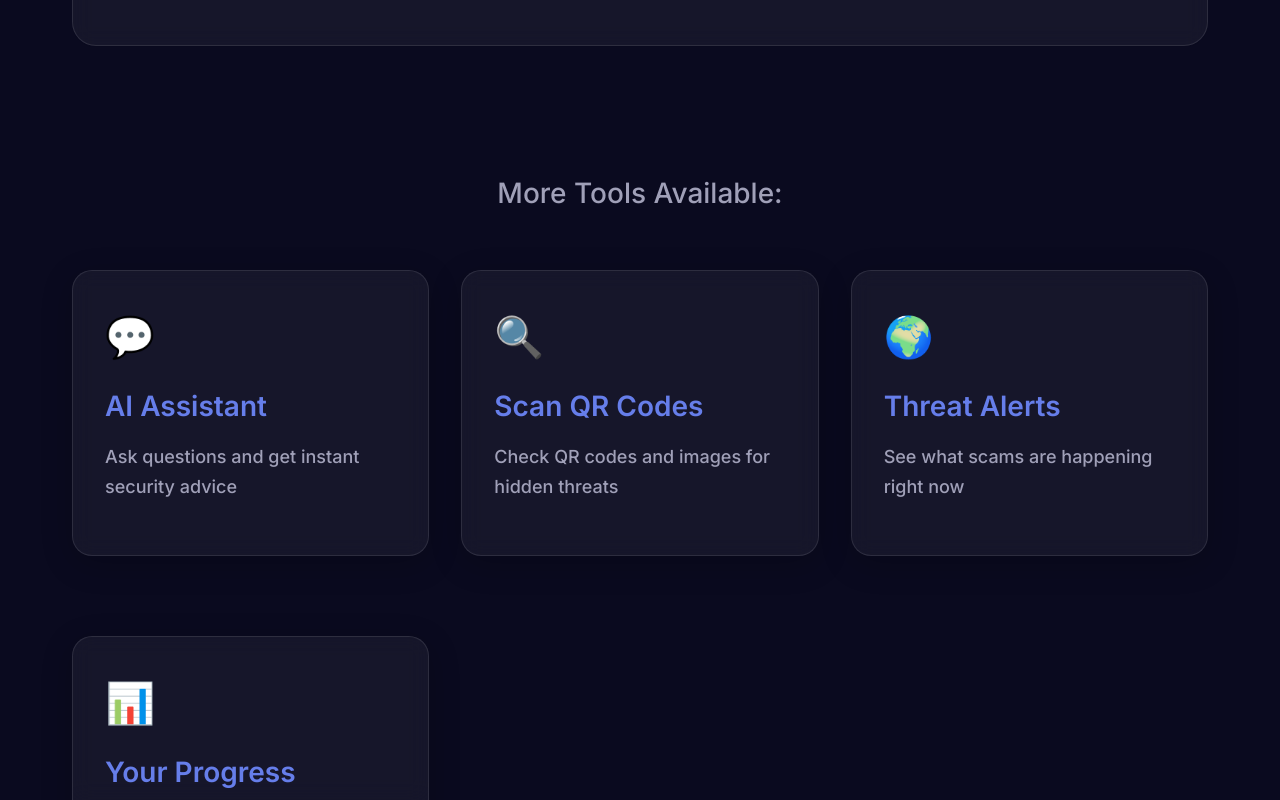
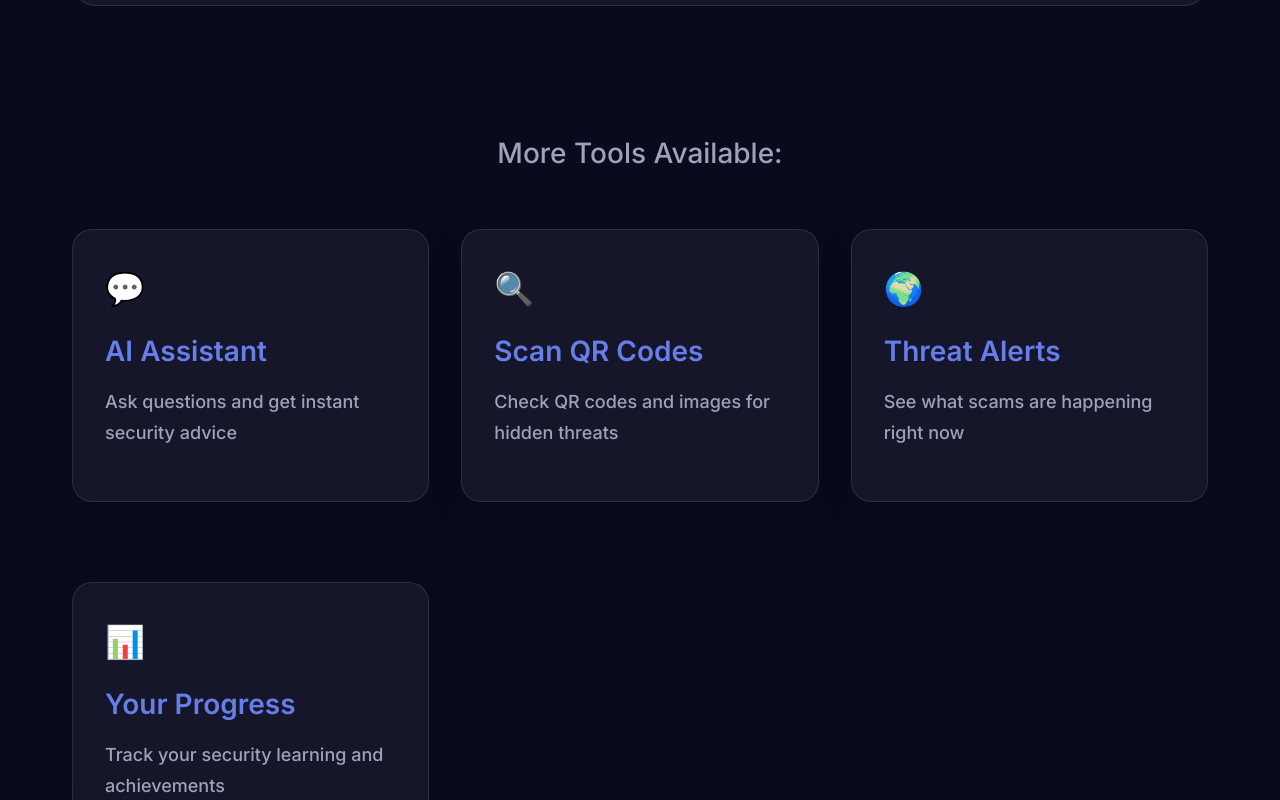
Before and after one commit to mayankranjancoc-byte/cyberguardian, a Next.js app: page / in a window 1280 px wide. Shown: the part 2000-2800 px from the top of the page. Built offline with nearby package versions, Linux system fonts and the light colour scheme.

Commit message:
Refine icon sizes for more professional appearance
- Reduced feature card icons from 5rem to 3rem
- Reduced hero icon from 6rem to 4.5rem
- Reduced additional card icons from 2.5rem to 2rem
- Maintains accessibility while improving visual balance

```diff
--- a/app/page.js
+++ b/app/page.js
@@ -4,7 +4,7 @@ export default function Home() {
             {/* Hero Section - Simple and Clear */}
             <div className="container" style={{ textAlign: 'center', paddingTop: '4rem', paddingBottom: '2rem' }}>
                 <div className="floating" style={{
-                    fontSize: '6rem',
+                    fontSize: '4.5rem',
                     marginBottom: '1.5rem',
                     filter: 'drop-shadow(0 0 30px rgba(102, 126, 234, 0.8))'
                 }}>
@@ -99,7 +99,7 @@ export default function Home() {
                 <div className="grid">
                     <a href="/chat" style={{ textDecoration: 'none' }}>
                         <div className="card card-clickable">
-                            <div style={{ fontSize: '2.5rem', marginBottom: '1rem' }}>💬</div>
+                            <div style={{ fontSize: '2rem', marginBottom: '1rem' }}>💬</div>
                             <h3>AI Assistant</h3>
                             <p>Ask questions and get instant security advice</p>
                         </div>
@@ -107,7 +107,7 @@ export default function Home() {
 
                     <a href="/scanner" style={{ textDecoration: 'none' }}>
                         <div className="card card-clickable">
-                            <div style={{ fontSize: '2.5rem', marginBottom: '1rem' }}>🔍</div>
+                            <div style={{ fontSize: '2rem', marginBottom: '1rem' }}>🔍</div>
                             <h3>Scan QR Codes</h3>
                             <p>Check QR codes and images for hidden threats</p>
                         </div>
@@ -115,7 +115,7 @@ export default function Home() {
 
                     <a href="/community" style={{ textDecoration: 'none' }}>
                         <div className="card card-clickable">
-                            <div style={{ fontSize: '2.5rem', marginBottom: '1rem' }}>🌍</div>
+                            <div style={{ fontSize: '2rem', marginBottom: '1rem' }}>🌍</div>
                             <h3>Threat Alerts</h3>
                             <p>See what scams are happening right now</p>
                         </div>
@@ -123,7 +123,7 @@ export default function Home() {
 
                     <a href="/dashboard" style={{ textDecoration: 'none' }}>
                         <div className="card card-clickable">
-                            <div style={{ fontSize: '2.5rem', marginBottom: '1rem' }}>📊</div>
+                            <div style={{ fontSize: '2rem', marginBottom: '1rem' }}>📊</div>
                             <h3>Your Progress</h3>
                             <p>Track your security learning and achievements</p>
                         </div>
```
